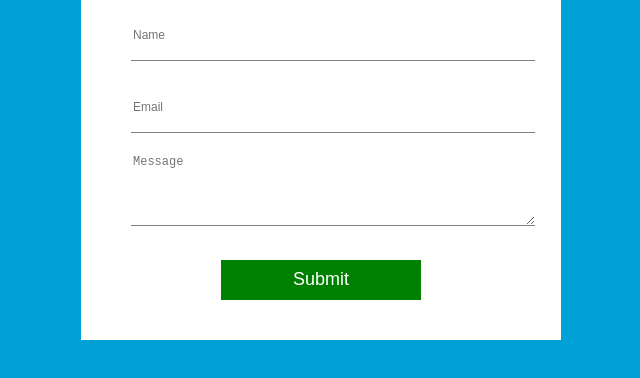
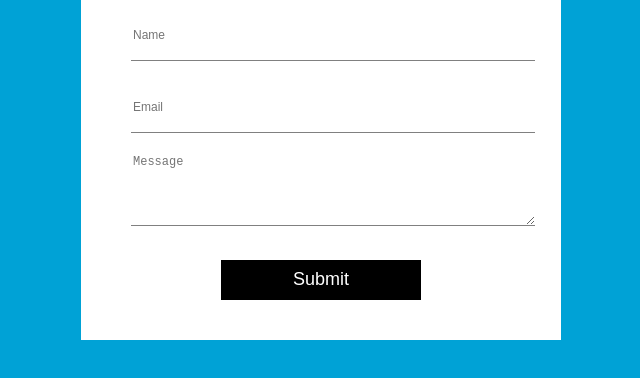
Before and after one commit to hyharleen/myform, a plain HTML site: page index.html in a window 1280 px wide. In both pictures the pointer is over the button "Submit". Shown: the part 296-674 px from the top of the page, without its empty margins (319-959 px from the left). Drawn offline with Linux system fonts and the light colour scheme.

Commit message:
2nd change

```diff
--- a/style.css
+++ b/style.css
@@ -48,6 +48,6 @@ button {
   transition: 0.2s;
 }
  button:hover {
-  background: green
+  background: rgb(0, 0, 0);
 
 }
```
